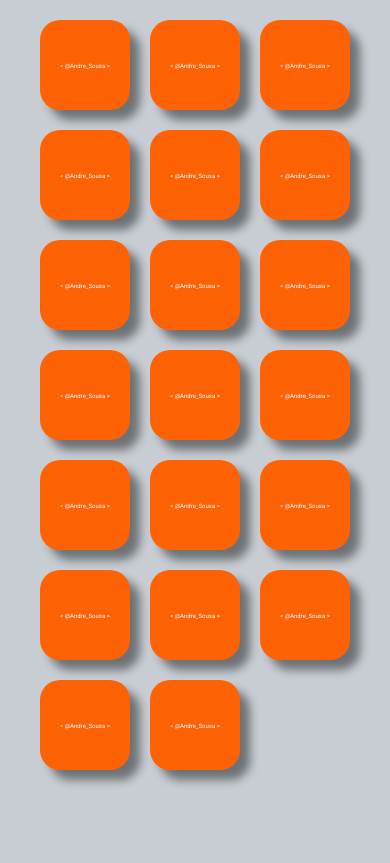
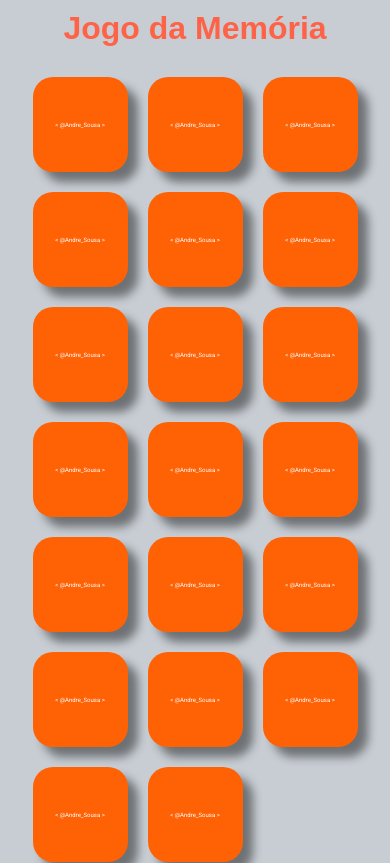
Before and after one commit to dedojs/memoria, a plain HTML site: page index.html in a window 390 px wide. Drawn offline with Linux system fonts and the light colour scheme.

Commit message:
Add files via upload

```diff
--- a/game.js
+++ b/game.js
@@ -14,11 +14,13 @@ let game = {
             'node',
             'react'],
 
+
 cards: null,
 
     setCard: function (id){
+
        let card = this.cards.filter(card=>card.id===id)[0];
-
+        console.log(card);
        if(card.flipped || this.lockMode){
            return false;
        }
@@ -29,7 +31,7 @@ cards: null,
            return true;
        } else{
            this.secondCard = card;
-           this.firstCard.flipped=true
+           this.secondCard.flipped=true
            this.lockMode = true;
            return true;
        }
@@ -48,7 +50,7 @@ cards: null,
         this.lockMode = false
     },
 
-    unflipCards(){
+    unflipCards: function(){
         this.firstCard.flipped=false
         this.secondCard.flipped=false
         this.clearCards()
--- a/index.html
+++ b/index.html
@@ -11,6 +11,12 @@
     <title>Jogo da Memória</title>
 </head>
 <body>
+
+    <header>
+    <h1>Jogo da Memória</h1>
+    </header>
+
+    <div id='container'>
     <div id="gameboard">
     <!--div id="boot" class="card"  data-icon="bootstrap">
         <div class='card_front'>
@@ -27,6 +33,7 @@
         <div>Parabéns, você completou o jogo!</div>
         <button id="restart" onclick="restart()">Jogue Novamente</button>
     </div>
+</div>
 
     <script src='game.js'></script>
 
--- a/style.css
+++ b/style.css
@@ -2,10 +2,26 @@
     margin: 0;
     padding: 0;
     box-sizing: border-box;
+
 }
 
+h1{
+    font-family: sans-serif;
+    position:relative;
+    text-align: center;
+    padding: 10px;
+    color: tomato;
+    font-weight: 900;
+
+
+}
 
 body{
+    background-color: #c7cdd3;
+
+}
+
+#container{
     font-family:'Roboto', sans-serif;
     display: flex;
     justify-content: center;
@@ -59,16 +75,16 @@ body{
 
 #gameOver{
     position: absolute;
-    width: 100%;
-    height: 100%;
+    width: 110%;
+    height: 110%;
     background-color: rgba(0, 0, 0, 0.8);
     color: white;
     font-size: 50px;
-    display: none; /*depois o display altera para flex*/
+    display: none;
     justify-content: center;
     align-items: center;
     flex-direction: column;
-    top: 0; /*como a posição é absoluta, ele cola a margem no topo*/
+    top: 0;
 }
 
 #restart{
@@ -92,8 +108,8 @@ body{
 
 @media screen and (max-width: 800px) {
     .card{
-      width: 90px;
-      height: 90px;
+      width: 100px;
+      height: 100px;
     }
     #gameboard{
 
@@ -109,7 +125,7 @@ body{
         background-color: #ff6105;
         font-size: 6px;
   }
-  body{
+  #container{
     font-family:'Roboto', sans-serif;
     display: flex;
     justify-content: center;
@@ -122,8 +138,8 @@ body{
 }
 @media screen and (max-width: 450px) {
     .card{
-      width: 90px;
-      height: 90px;
+      width: 95px;
+      height: 95px;
     }
     #gameboard{
 
```
